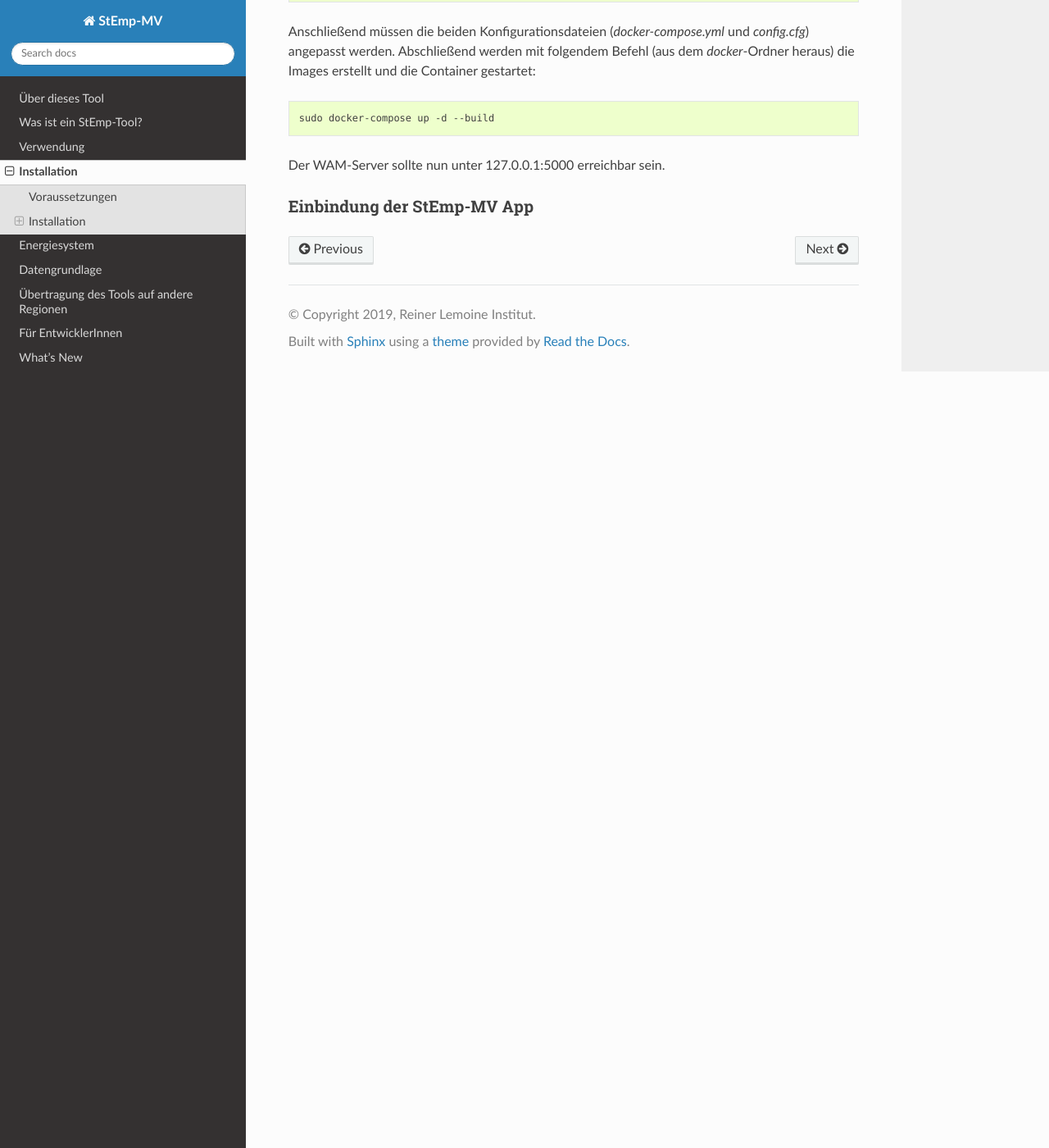
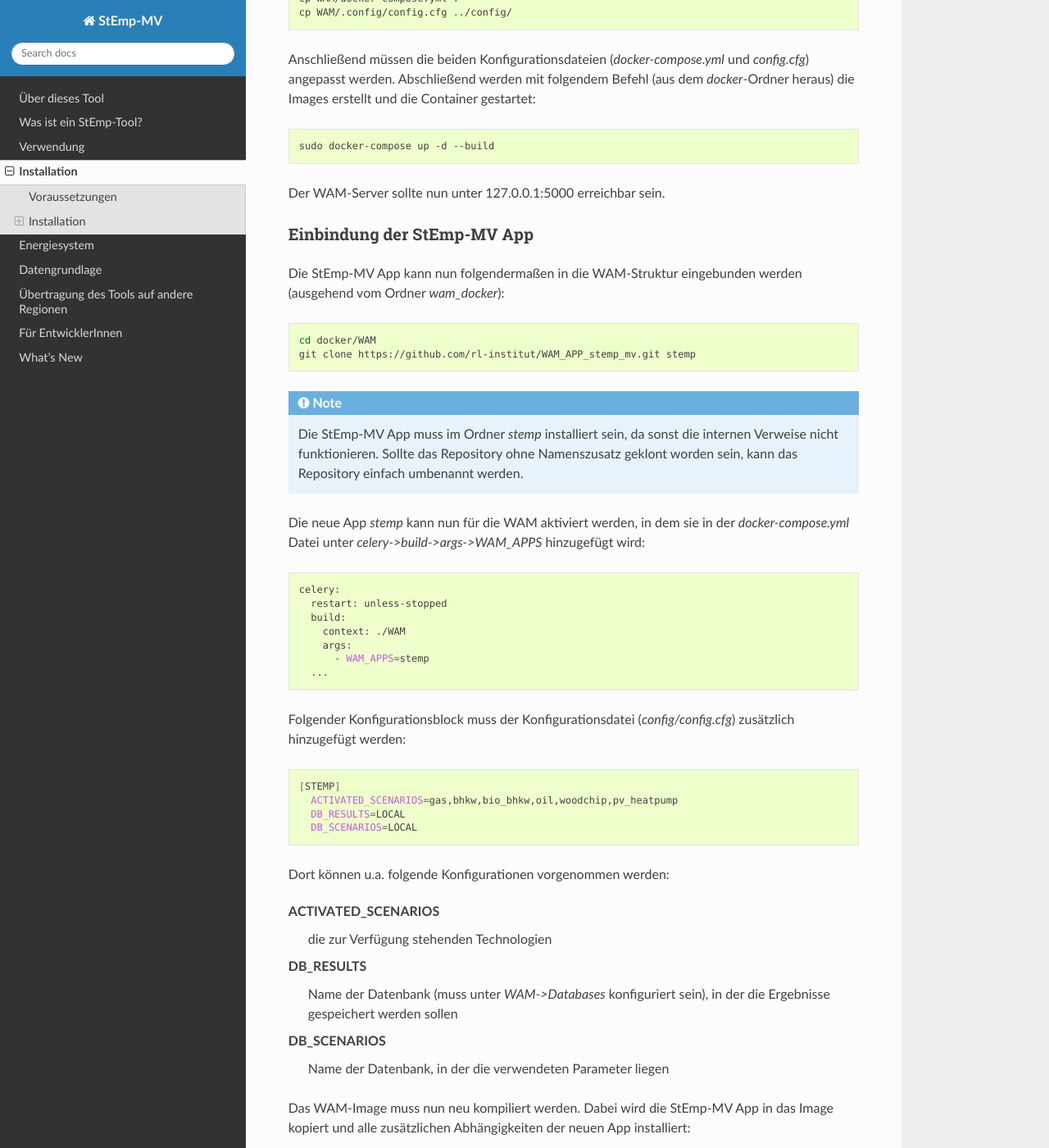
Before and after one commit to rl-institut/WAM_APP_stemp_mv, a Sphinx documentation site: the page built from doc/installation_and_setup.rst, in a window 1280 px wide and 1400 px high, scrolled down 1033 px. Shown: the whole window at 82% size. Built offline with Sphinx 7.4.7 and the Read the Docs theme 2.0.0, drawn with Linux system fonts in a browser that asks for light colours; some of the changed text lies outside the part shown.

Commit message:
Added stemp installation steps to docs

```diff
--- a/doc/installation_and_setup.rst
+++ b/doc/installation_and_setup.rst
@@ -4,13 +4,16 @@
 ============
 
 Das Tool kann bei Bedarf auch lokal eingerichtet werden.
-Zur Vereinfachung kann das Tool mittels `Docker <https://www.docker.com/>`_ eingerichtet werden.
+Zur Vereinfachung kann das Tool mittels Docker_ eingerichtet werden.
 
 Voraussetzungen
 ---------------
 
 * git ist installiert.
-* `Docker <https://docs.docker.com/install/>`_ und `Docker-Compose <https://docs.docker.com/compose/install/>`_ sind installiert.
+* Docker_ und Docker-Compose_ sind installiert.
+
+.. _Docker: https://docs.docker.com/install/
+.. _Docker-Compose: https://docs.docker.com/compose/install/
 
 Installation
 ------------
@@ -39,6 +42,8 @@
 
 .. code-block:: bash
 
+  mkdir wam_docker
+  cd wam_docker
   mkdir docker
   mkdir config
   cd docker
@@ -58,9 +63,63 @@
 Einbindung der StEmp-MV App
 ###########################
 
+Die StEmp-MV App kann nun folgendermaßen in die WAM-Struktur eingebunden werden (ausgehend vom Ordner `wam_docker`):
+
 .. code-block:: bash
+
+  cd docker/WAM
+  git clone https://github.com/rl-institut/WAM_APP_stemp_mv.git stemp
+
+.. note::
+  Die StEmp-MV App muss im Ordner `stemp` installiert sein, da sonst die internen Verweise nicht funktionieren.
+  Sollte das Repository ohne Namenszusatz geklont worden sein, kann das Repository einfach umbenannt werden.
+
+Die neue App `stemp` kann nun für die WAM aktiviert werden, in dem sie in der `docker-compose.yml` Datei unter `celery->build->args->WAM_APPS` hinzugefügt wird:
+
+.. code-block:: bash
+
+  celery:
+    restart: unless-stopped
+    build:
+      context: ./WAM
+      args:
+        - WAM_APPS=stemp
+    ...
+
+Folgender Konfigurationsblock muss der Konfigurationsdatei (`config/config.cfg`) zusätzlich hinzugefügt werden:
+
+.. code-block:: bash
+
   [STEMP]
     ACTIVATED_SCENARIOS=gas,bhkw,bio_bhkw,oil,woodchip,pv_heatpump
-    ACTIVATED_VISUALIZATIONS=lcoe,ranked_invest,ranked_co2
     DB_RESULTS=LOCAL
     DB_SCENARIOS=LOCAL
+
+Dort können u.a. folgende Konfigurationen vorgenommen werden:
+
+ACTIVATED_SCENARIOS
+  die zur Verfügung stehenden Technologien
+DB_RESULTS
+  Name der Datenbank (muss unter `WAM->Databases` konfiguriert sein), in der die Ergebnisse gespeichert werden sollen
+DB_SCENARIOS
+  Name der Datenbank, in der die verwendeten Parameter liegen
+
+Das WAM-Image muss nun neu kompiliert werden.
+Dabei wird die StEmp-MV App in das Image kopiert und alle zusätzlichen Abhängigkeiten der neuen App installiert:
+
+.. code-block:: bash
+
+  cd docker
+  sudo docker-compose up -d --build
+
+Der Server (mit integrierter StEmp-MV App) sollte jetzt wieder unter 127.0.0.1:5000 erreichbar sein.
+
+Abschließend müssen alle benötigten Parameter, Zeitreihen und andere Daten *einmalig* in die Datenbank migriert werden.
+Dies geschieht über ein Skript das innerhalb des Docker Containers (der Container muss dafür in Betrieb sein) gestartet werden muss:
+
+.. code-block:: bash
+
+  # Startet eine bash innerhalb des Containers:
+  sudo docker exec -it wam bash
+  export PYTHONPATH=$PYTHONPATH:/code
+  python stemp/queries.py all
```
